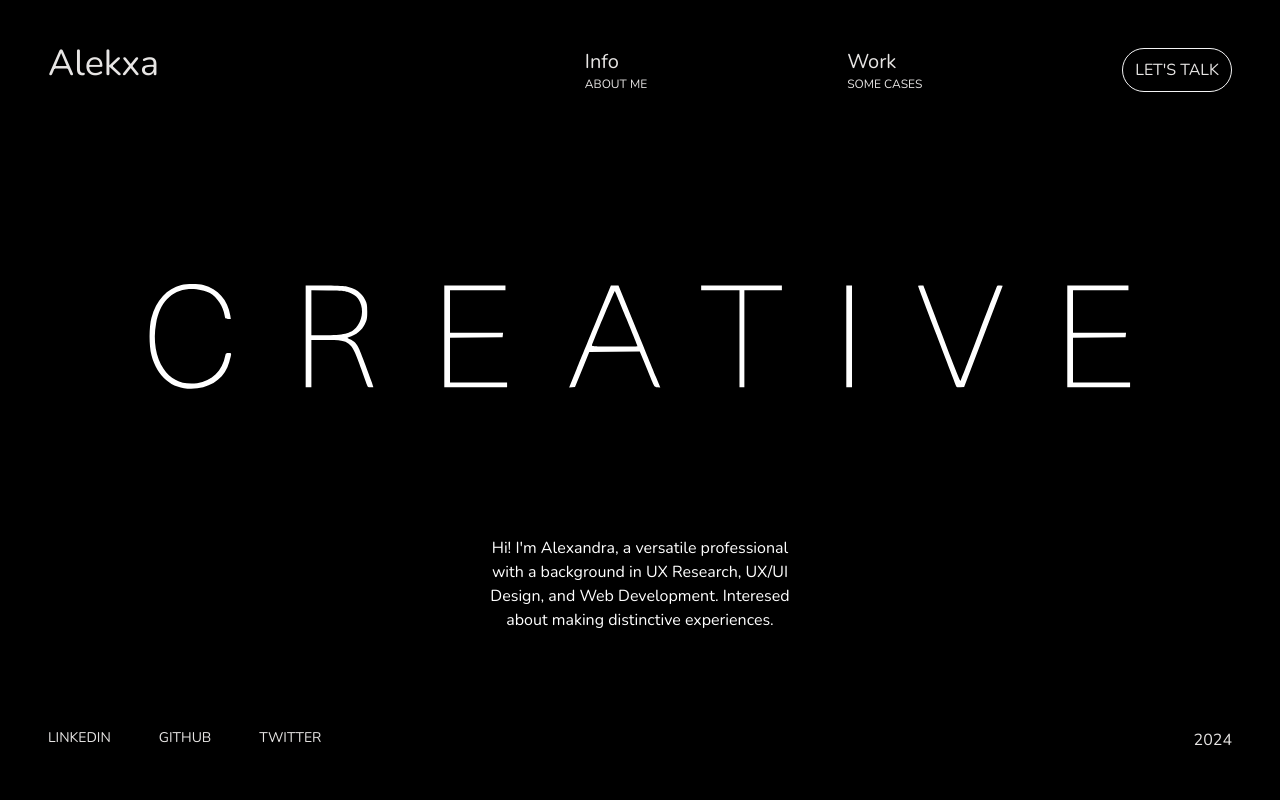
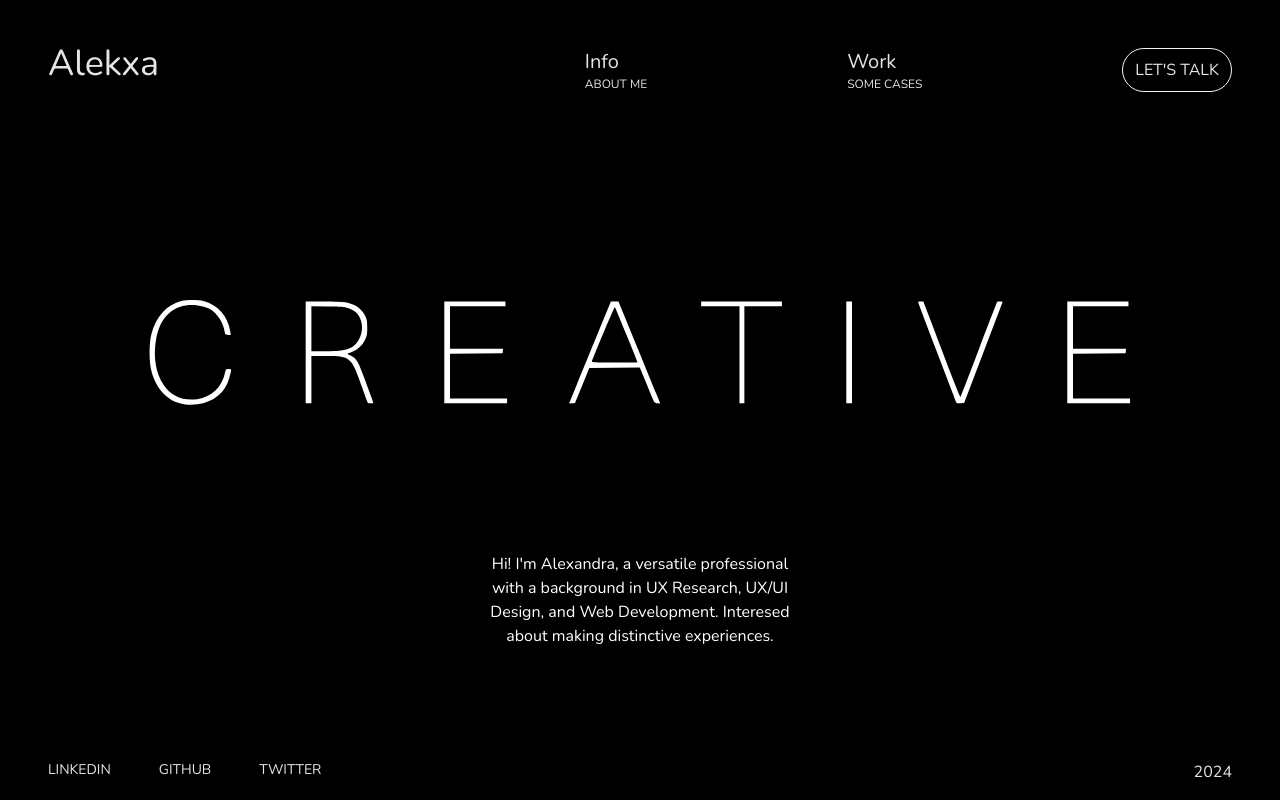
Before and after one commit to SmeraldaKa0s/Portfolio2023, a Next.js app: page /home/Home in a window 1280 px wide. Built offline with nearby package versions, Linux system fonts and the light colour scheme.

Commit message:
contianer and images fixes

```diff
--- a/components/Layout/styles.module.scss
+++ b/components/Layout/styles.module.scss
@@ -1,4 +1,3 @@
 .container {
-    @apply bg-black px-12;
-   // min-height: calc(100vh - 30px);
+    @apply bg-black px-12 min-h-screen flex flex-col justify-between pb-4;
 }
```
Also changed, not shown: components/Card/styles.module.scss (+6 -3 lines).
